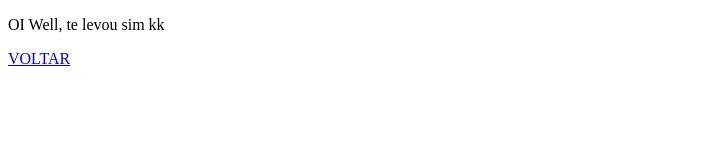
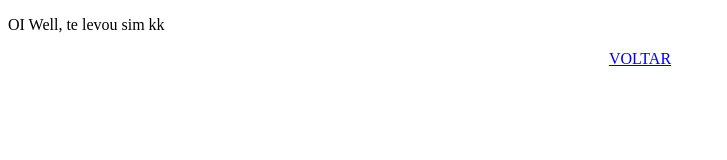
Before and after one commit to deloam/deloam.github.io, a plain HTML site: page paginas/sobre.html in a window 1280 px wide. Shown: the whole page, without its empty margins (0-727 px from the left). Drawn offline with Linux system fonts and the light colour scheme.

Commit message:
atualização do botão voltar

```diff
--- a/paginas/sobre.html
+++ b/paginas/sobre.html
@@ -9,6 +9,6 @@
     <p> OI Well, te levou sim kk</p>
 
 
-    <a href="../index.html">VOLTAR</a>
+    <center><a href="../index.html">VOLTAR</a></center>
 </body>
 </html>
```
